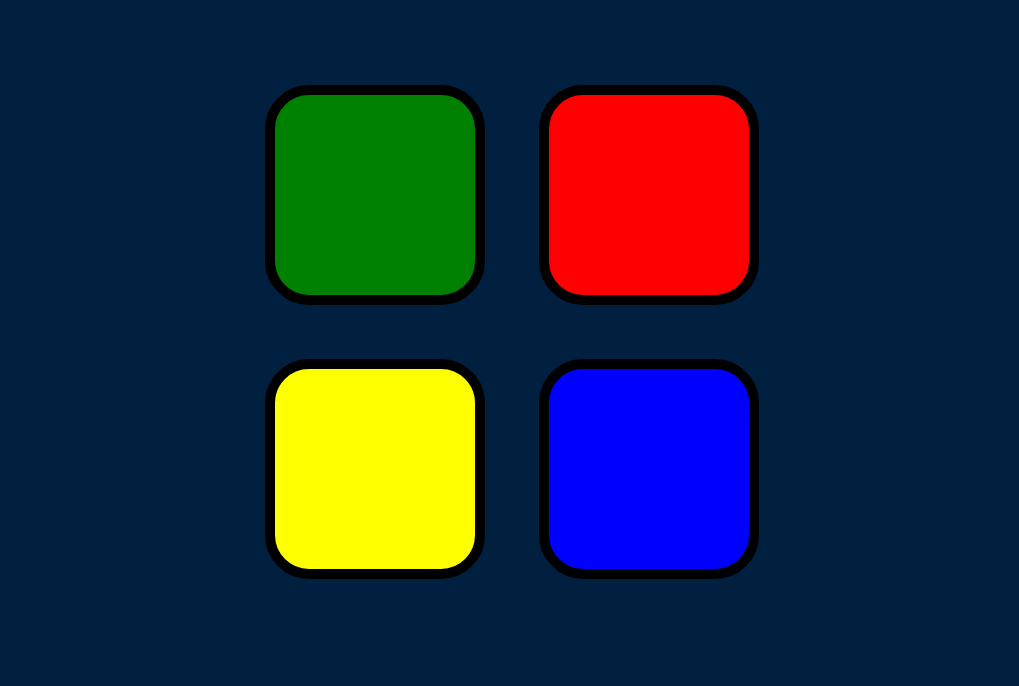
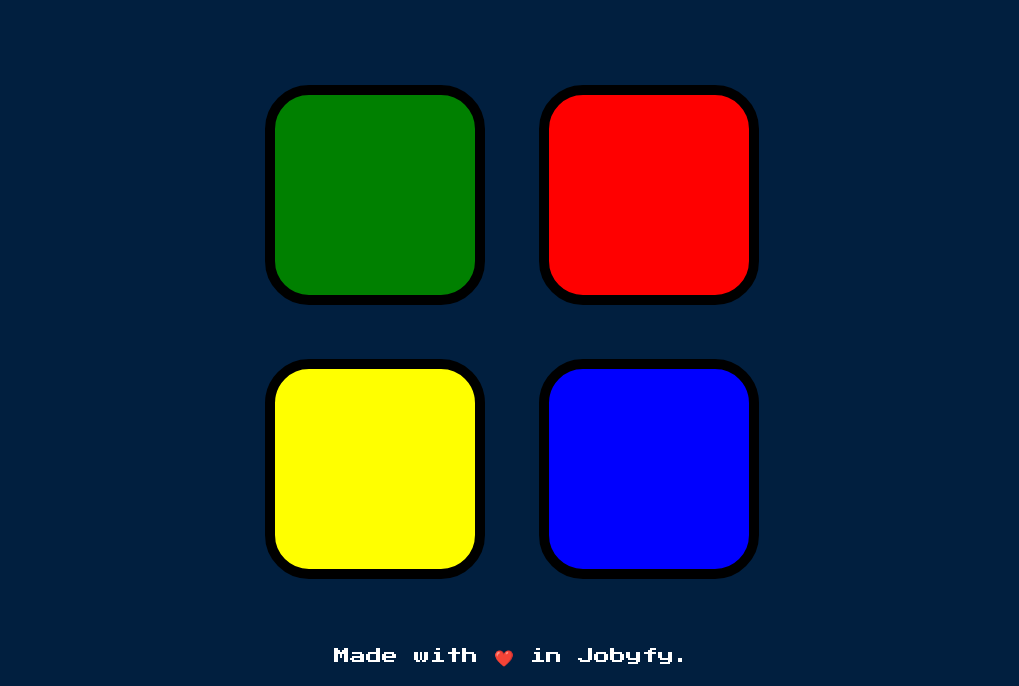
Before and after one commit to moncefbenboubakeur/Simon-Game, a plain HTML site: page index.html in a window 1280 px wide. Shown: the part 114-800 px from the top of the page, without its empty margins (128-1147 px from the left). Drawn offline with nearby package versions, Linux system fonts and the light colour scheme.

Commit message:
Add files via upload

```diff
--- a/index.html
+++ b/index.html
@@ -25,6 +25,8 @@
       </div>
     </div>
 
+    <footer>Made with ❤️ in Jobyfy.</footer>
+
     <script src="https://ajax.googleapis.com/ajax/libs/jquery/3.7.1/jquery.min.js"></script>
     <script src="game.js"></script>
   </body>
--- a/styles.css
+++ b/styles.css
@@ -51,7 +51,14 @@ body {
   background-color: grey;
 }
 
-//flash
+footer {
+  font-family: "Press Start 2P", cursive;
+  margin-top: 40px;
+  color: #fbf8b2;
+  color: white;
+}
+
+/* flash */
 
 .flash {
   -moz-animation: flash 1s ease-out;
```
